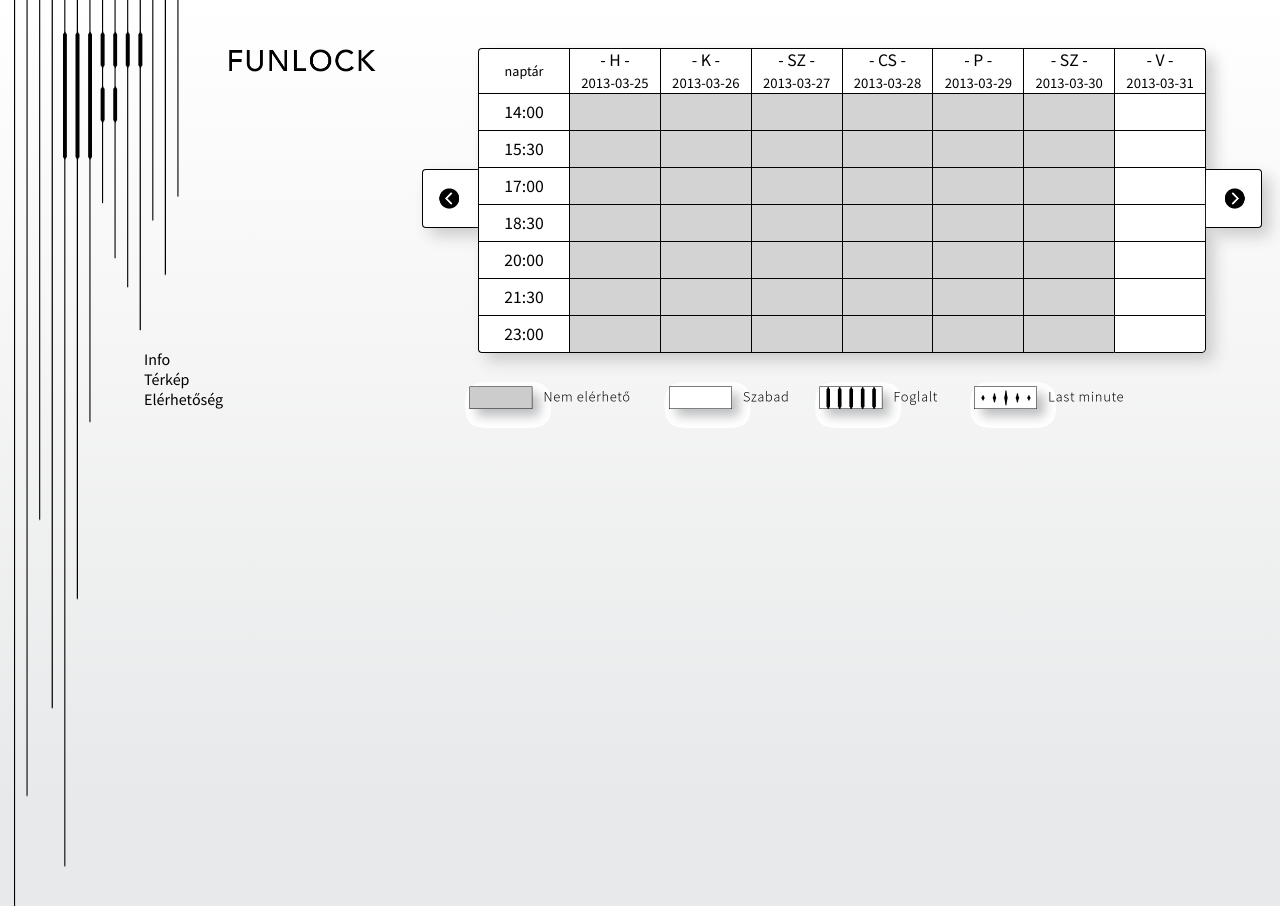
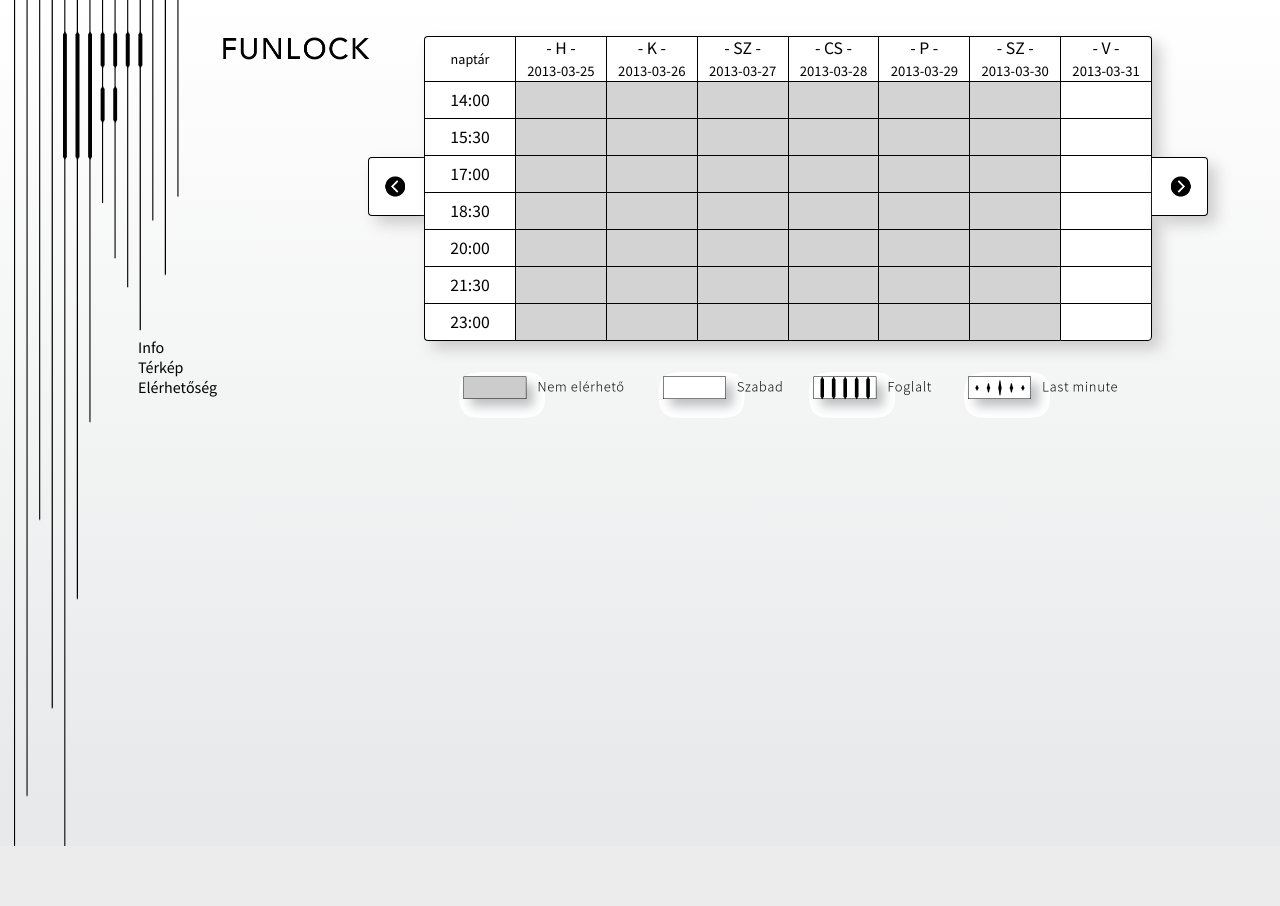
Before and after one commit to tzsiga/funlock, a CodeIgniter app: page /index.php/booking in a window 1280 px wide; the page is wider, and only the part inside the window is pictured. After the commit the page ends 846 px from the top of that part, so only its background shows below. Run offline with CodeIgniter, Linux system fonts and the light colour scheme; data comes from the database, SQL or seed files in the repository.

Commit message:
css cleanup

```diff
--- a/application/views/booking/booking_js.php
+++ b/application/views/booking/booking_js.php
@@ -95,6 +95,7 @@
 	}
 
 	$('#arrow_left').click(function(){
+		// ha a (ref_time -> hétfője + 1 hét) -nél nagyobb akkor engedje lépkedni
 		if ($('#reference_time').attr('alt') > <?= time() ?>) {
 			refreshTable(parseInt($('#reference_time').attr('alt')) - parseInt(<?= Utils::week ?>));
 		}
--- a/assets/css/style.css
+++ b/assets/css/style.css
@@ -225,97 +225,91 @@ body#main_page {
   background-size: 185px 938px, auto;
   padding-left: 100px;
 }
-#wrapper_content {
+body#main_page #wrapper_content {
   width: 79.5em;
   margin: 0;
 }
-#wrapper_content #navbar {
+body#main_page #wrapper_content #navbar {
+  display: inline-block;
+  float: left;
   margin-left: 0px;
   width: 250px;
-  margin-top: 3em;
-  margin-left: 1.5em;
+  margin-top: 36px;
+  margin-left: 18px;
 }
-#wrapper_content #logo_small {
+body#main_page #wrapper_content #navbar #menu {
+  padding-top: 230px;
+  margin: 0 0 20px;
+}
+body#main_page #wrapper_content #navbar #menu ul {
+  list-style: none;
+  padding-left: 20px;
+  width: 100px;
+}
+body#main_page #wrapper_content #navbar #item_display_area {
+  text-align: justify;
+}
+body#main_page #wrapper_content #logo_small {
   width: 156px;
   height: 27px;
   margin-bottom: 40px;
   margin-left: 100px;
 }
-#wrapper_content #menu {
-  padding-top: 230px;
-}
-#wrapper_content #item_display_area {
-  text-align: justify;
-}
-#wrapper_content #legend {
+body#main_page #wrapper_content #legend {
   width: 679px;
   height: 59px;
   margin-left: 80px;
   margin-top: -30px;
 }
-#wrapper_content #prev_month,
-#wrapper_content #arrow_left,
-#wrapper_content #next_month,
-#wrapper_content #arrow_right {
+body#main_page #wrapper_content #prev_month,
+body#main_page #wrapper_content #arrow_left,
+body#main_page #wrapper_content #next_month,
+body#main_page #wrapper_content #arrow_right {
   width: 55px;
 }
-#navbar {
-  display: inline-block;
-  float: left;
-}
-#navbar #menu {
-  margin: 0 0 20px;
-}
-#navbar #menu ul {
-  list-style: none;
-  padding-left: 20px;
-  width: 100px;
-}
-#content {
+body#main_page #content {
   margin-left: 0px;
   display: inline-block;
   float: left;
 }
-#content #calendar {
-  width: 52.5em;
-  margin-top: 3em;
-  margin-left: 3em;
+body#main_page #content #calendar {
   display: table;
-  margin-bottom: 3em;
+  width: 840px;
+  margin: 36px 0 50px;
 }
-#content #calendar #prev_month,
-#content #calendar #next_month {
+body#main_page #content #calendar #prev_month,
+body#main_page #content #calendar #next_month {
   display: table-cell;
   vertical-align: middle;
   height: 110px;
 }
-#content #calendar #next_month {
+body#main_page #content #calendar #next_month {
   position: relative;
   z-index: 2;
 }
-#content #calendar #arrow_left,
-#content #calendar #arrow_right {
+body#main_page #content #calendar #arrow_left,
+body#main_page #content #calendar #arrow_right {
   background-color: white;
   -moz-box-shadow: 8px 8px 15px #CCCCCC;
   -webkit-box-shadow: 8px 8px 15px #CCCCCC;
   box-shadow: 8px 8px 15px #CCCCCC;
 }
-#content #calendar #table_wrapper {
+body#main_page #content #calendar #table_wrapper {
   vertical-align: text-bottom;
   border-radius: 4px 4px 4px 4px;
   display: inline-block;
 }
-#content #calendar #arrow_left {
+body#main_page #content #calendar #arrow_left {
   border: 1px solid black;
   border-right: 0;
   border-radius: 4px 0 0 4px;
 }
-#content #calendar #arrow_right {
+body#main_page #content #calendar #arrow_right {
   border: 1px solid black;
   border-left: 0;
   border-radius: 0 4px 4px 0;
 }
-#content #calendar table {
+body#main_page #content #calendar table {
   background-color: white;
   display: table-cell;
   vertical-align: bottom;
@@ -326,8 +320,8 @@ body#main_page {
   -webkit-box-shadow: 8px 8px 15px #CCCCCC;
   box-shadow: 8px 8px 15px #CCCCCC;
 }
-#content #calendar td,
-#content #calendar th {
+body#main_page #content #calendar td,
+body#main_page #content #calendar th {
   height: 36px;
   width: 92px;
   text-align: center;
@@ -337,34 +331,34 @@ body#main_page {
   font-size: 1.1em;
   background-color: white;
 }
-#content #calendar td.timebox_passed {
+body#main_page #content #calendar td.timebox_passed {
   background-color: lightgrey;
 }
-#content #calendar th:last-child,
-#content #calendar td:last-child {
+body#main_page #content #calendar th:last-child,
+body#main_page #content #calendar td:last-child {
   border-right: 1px solid black;
 }
-#content #calendar tr:last-child td {
+body#main_page #content #calendar tr:last-child td {
   border-bottom: 1px solid black;
 }
-#content #calendar th:first-child,
-#content #calendar th:first-child * {
+body#main_page #content #calendar th:first-child,
+body#main_page #content #calendar th:first-child * {
   border-radius: 4px 0 0 0;
 }
-#content #calendar th:last-child {
+body#main_page #content #calendar th:last-child {
   border-radius: 0 4px 0 0;
 }
-#content #calendar tr:last-child td:first-child {
+body#main_page #content #calendar tr:last-child td:first-child {
   border-radius: 0 0 0 4px;
 }
-#content #calendar tr:last-child td:last-child {
+body#main_page #content #calendar tr:last-child td:last-child {
   border-radius: 0 0 4px 0;
 }
-#content #calendar img.reserved {
+body#main_page #content #calendar img.reserved {
   width: 70px;
   height: 20px;
 }
-#content #calendar #calendar_label {
+body#main_page #content #calendar #calendar_label {
   font-size: 0.8em;
   z-index: 1;
   position: relative;
--- a/assets/css/style.less
+++ b/assets/css/style.less
@@ -3,19 +3,12 @@
 
 //@media screen and (min-width: 900px) { ... }
 
+/////// basic design elements /////////////////////////////////////////////////
 
 @rad: 4px;
 
-/////// basic design elements /////////////////////////////////////////////////
-
-//#wrapper_content * {border: 1px dotted red;}
-
 body {
 	font-family: 'Source Sans Pro', arial, verdana;
-}
-
-* {
-	//border: 1px solid red;
 }
 
 /////// intro page ////////////////////////////////////////////////////////////
@@ -80,7 +73,6 @@ body#main_page {
 	background-size: 185px 938px, auto;
 
 	padding-left: 100px;
-}
 
 	#wrapper_content {
 		width: @18cols;
@@ -88,10 +80,27 @@ body#main_page {
 		//overflow: auto;
 
 		#navbar {
+			display: inline-block;
+			float: left;
 			margin-left: 0px;
 			width: 250px;
-		margin-top: @1col;
-		margin-left: (@1col / 2);
+			margin-top: 36px;
+			margin-left: 18px;
+
+			#menu {
+				padding-top: 230px;
+				margin: 0 0 20px;
+
+				ul {
+					list-style: none;
+					padding-left: 20px;
+					width: 100px;
+				}
+			}
+
+			#item_display_area {
+				text-align: justify;
+			}
 		}
 
 		#logo_small {
@@ -101,13 +110,6 @@ body#main_page {
 			margin-left: 100px;
 		}
 
-	#menu {
-		padding-top: 230px;
-	}
-
-	#item_display_area {
-		text-align: justify;
-	}
 
 		#legend {
 			width: 679px;
@@ -121,21 +123,6 @@ body#main_page {
 		}
 	}
 
-#navbar {
-	display: inline-block;
-	float: left;
-
-	#menu {
-		margin: 0 0 20px;
-
-		ul {
-			list-style: none;
-			padding-left: 20px;
-			width: 100px;
-		}
-	}
-}
-
 	#content {
 		//border: 1px solid red;
 		margin-left: 0px;
@@ -144,12 +131,9 @@ body#main_page {
 		float: left;
 
 		#calendar {
-		width: @12cols;
-		margin-top: @1col;
-		margin-left: @1col;
-
 			display: table;
-		margin-bottom: @1col;
+			width: 840px;
+			margin: 36px 0 50px;
 
 			#prev_month, #next_month {
 				display: table-cell;
@@ -269,7 +253,7 @@ body#main_page {
 			background-color: white;
 			padding: 20px;
 			border-radius: @rad @rad @rad @rad;
-		width: 690px;
+			width: 700px;
 			margin: 30px auto 50px;
 					 -moz-box-shadow: 8px 8px 15px #CCCCCC;
 				-webkit-box-shadow: 8px 8px 15px #CCCCCC;
@@ -321,6 +305,7 @@ body#main_page {
 			.error_msg {
 				color: #DC0000;
 				font-weight: bold;
+			}
 		}
 	}
 }
```
Also changed, not shown: other parts of assets/css/style.css (+14 -14 lines). Lines whose indentation alone changed are shown as unchanged.
